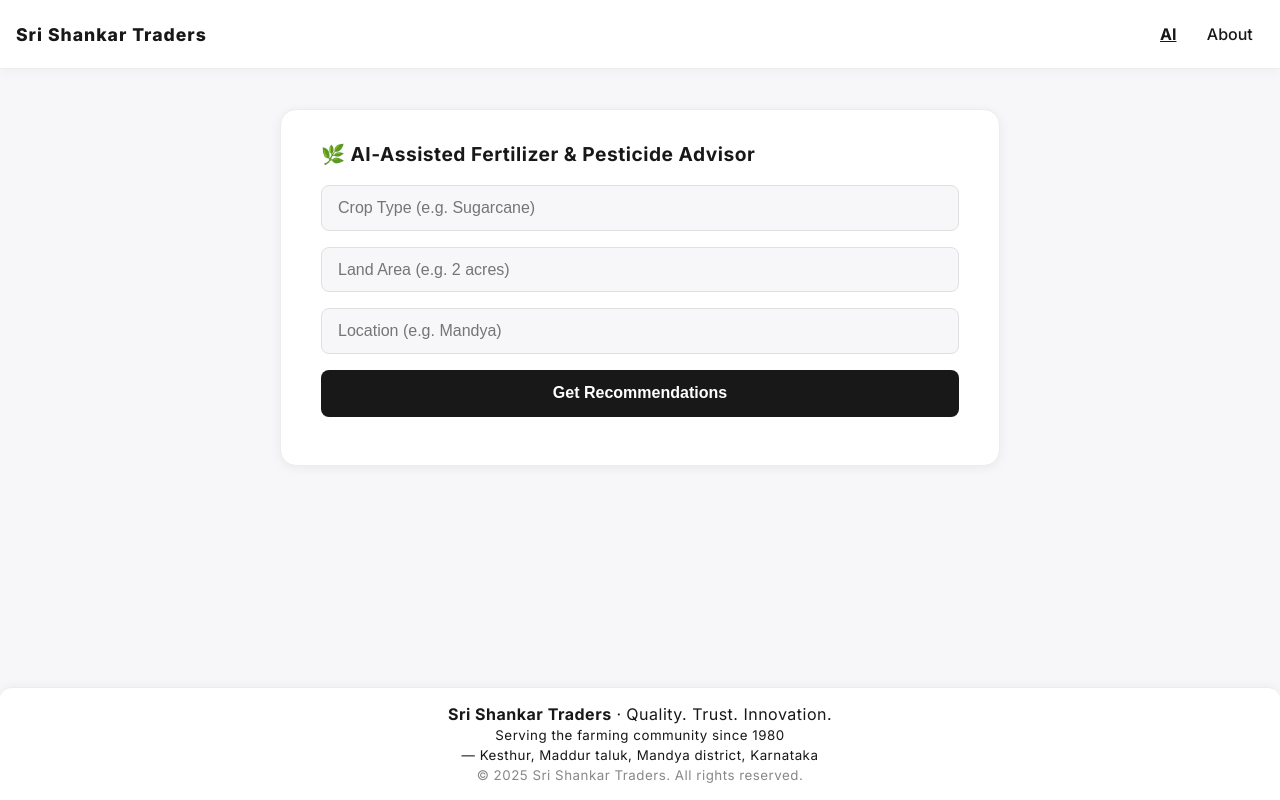
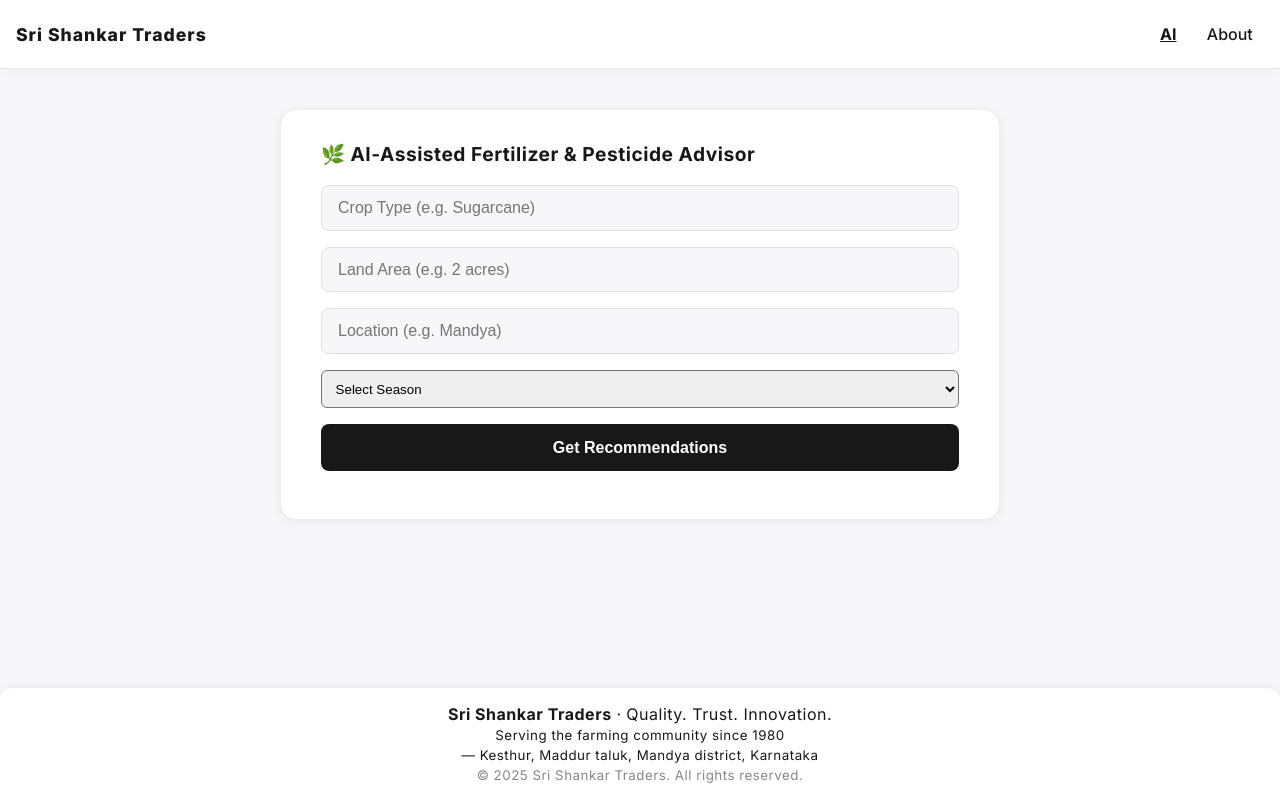
Before and after one commit to Yash27-95/my-farming-app, a React (Vite) app: page /ai in a window 1280 px wide. Built offline with nearby package versions, Linux system fonts and the light colour scheme.

Commit message:
Added season section to the AI form

```diff
--- a/api/askGroq.js
+++ b/api/askGroq.js
@@ -38,7 +38,7 @@ Use proper Markdown syntax:
 Do **not** include any extra notes, code blocks, or explanations. Only output Markdown text.
 `;
 
-    const userPrompt = `I am a farmer. I grow ${crop} on ${area} acres of land in ${location}. I may use fertilizers and pesticides. Please provide detailed advice.`;
+    const userPrompt = `I am a farmer. I grow ${crop} on ${area} acres of land in ${location}. The current season is ${season}. I may use fertilizers and pesticides. Please provide detailed advice.`;
 
     const completion = await openai.chat.completions.create({
       model: "llama3-70b-8192",
--- a/src/pages/AssistForm.jsx
+++ b/src/pages/AssistForm.jsx
@@ -4,7 +4,7 @@ import remarkGfm from 'remark-gfm';
 import { useAI } from '../context/AIContext';
 
 const AssistForm = () => {
-  const [form, setForm] = useState({ crop: '', area: '', location: ''});
+  const [form, setForm] = useState({ crop: '', area: '', location: '', season: ''});
   const [response, setResponse] = useState(null);
   const [loading, setLoading] = useState(false);
   const { recommendation, setRecommendation } = useAI();
@@ -27,7 +27,7 @@ const AssistForm = () => {
 
     const { crop, area, location } = form;
 
-    if (!crop || !area || !location) {
+    if (!crop || !area || !location || !season) {
       setLoading(false);
       setResponse({ error: "Please fill in all required fields." });
       return;
@@ -37,7 +37,7 @@ const AssistForm = () => {
       const res = await fetch("/api/askGroq", {
         method: "POST",
         headers: { "Content-Type": "application/json" },
-        body: JSON.stringify({ crop, area, location }),
+        body: JSON.stringify({ crop, area, location, season }),
       });
       const data = await res.json();
 
@@ -86,6 +86,19 @@ const AssistForm = () => {
           required
           onChange={handleChange}
         />
+        <select
+          name="season"
+          required
+          value={form.season}
+          onChange={handleChange}
+          style={{ padding: '0.6rem', borderRadius: '6px' }}
+        >
+          <option value="">Select Season</option>
+          <option value="rain">Rain</option>
+          <option value="summer">Summer</option>
+          <option value="winter">Winter</option>
+          <option value="All Seasons">All Seasons</option>
+        </select>
         <button type="submit" disabled={loading}>
           {loading ? "Loading..." : "Get Recommendations"}
         </button>
```
